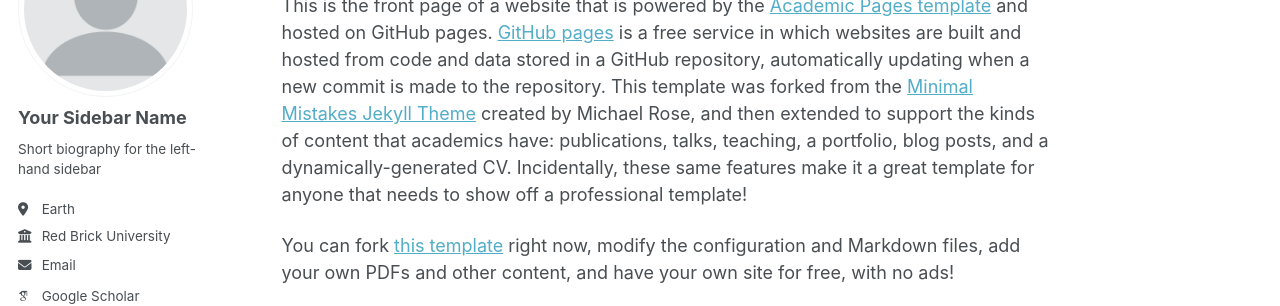
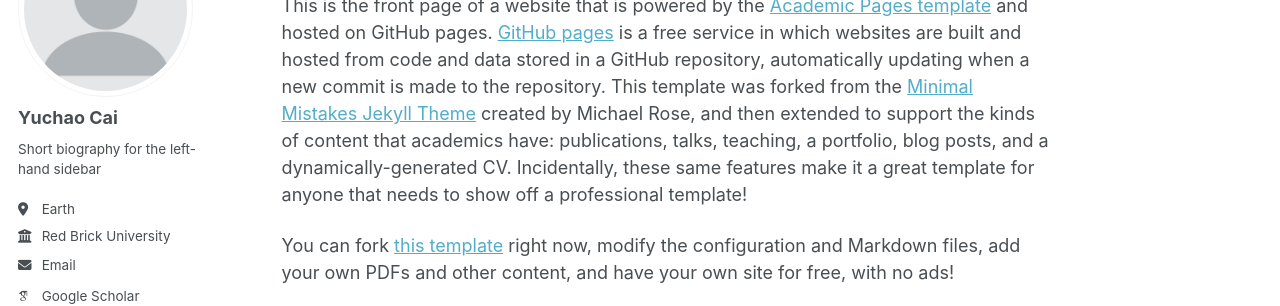
Before and after one commit to yccai2023/yccai2023.github.io, a Jekyll site: the page built from _pages/about.md, in a window 1280 px wide. Shown: the part 177-483 px from the top of the page. Built offline with Jekyll 4.4.1, drawn with Linux system fonts in a browser that asks for light colours; some web fonts are replaced; a script that is not in the unit is left out.

Commit message:
Update _config.yml

```diff
--- a/_config.yml
+++ b/_config.yml
@@ -24,7 +24,7 @@ repository               : "yccai2023/yccai.github.io"
 author:
   # Biographic information
   avatar           : "profile.png"
-  name             : "Your Sidebar Name"
+  name             : "Yuchao Cai"
   pronouns         : # example: "she/her"
   bio              : "Short biography for the left-hand sidebar"
   location         : "Earth"
```
